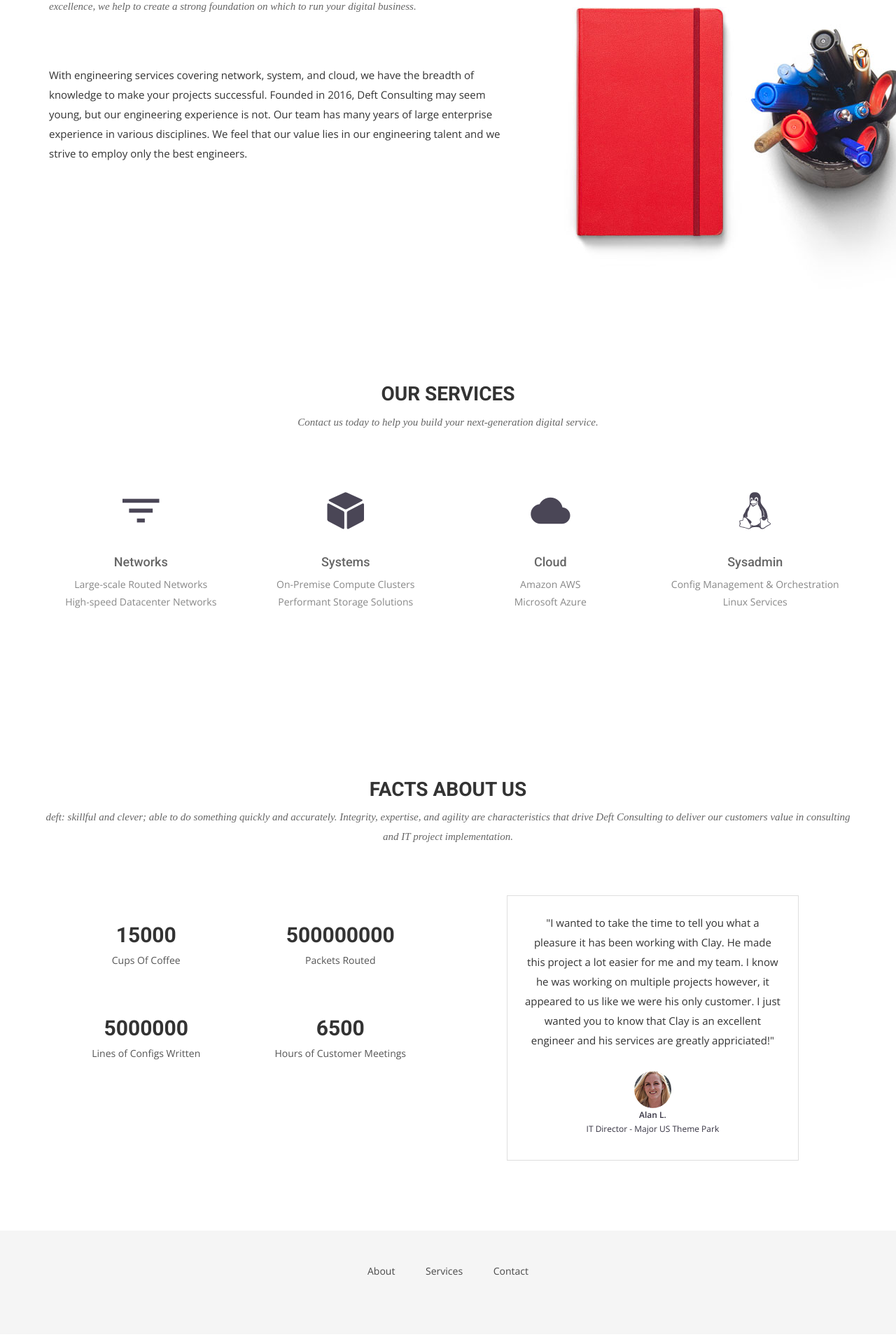
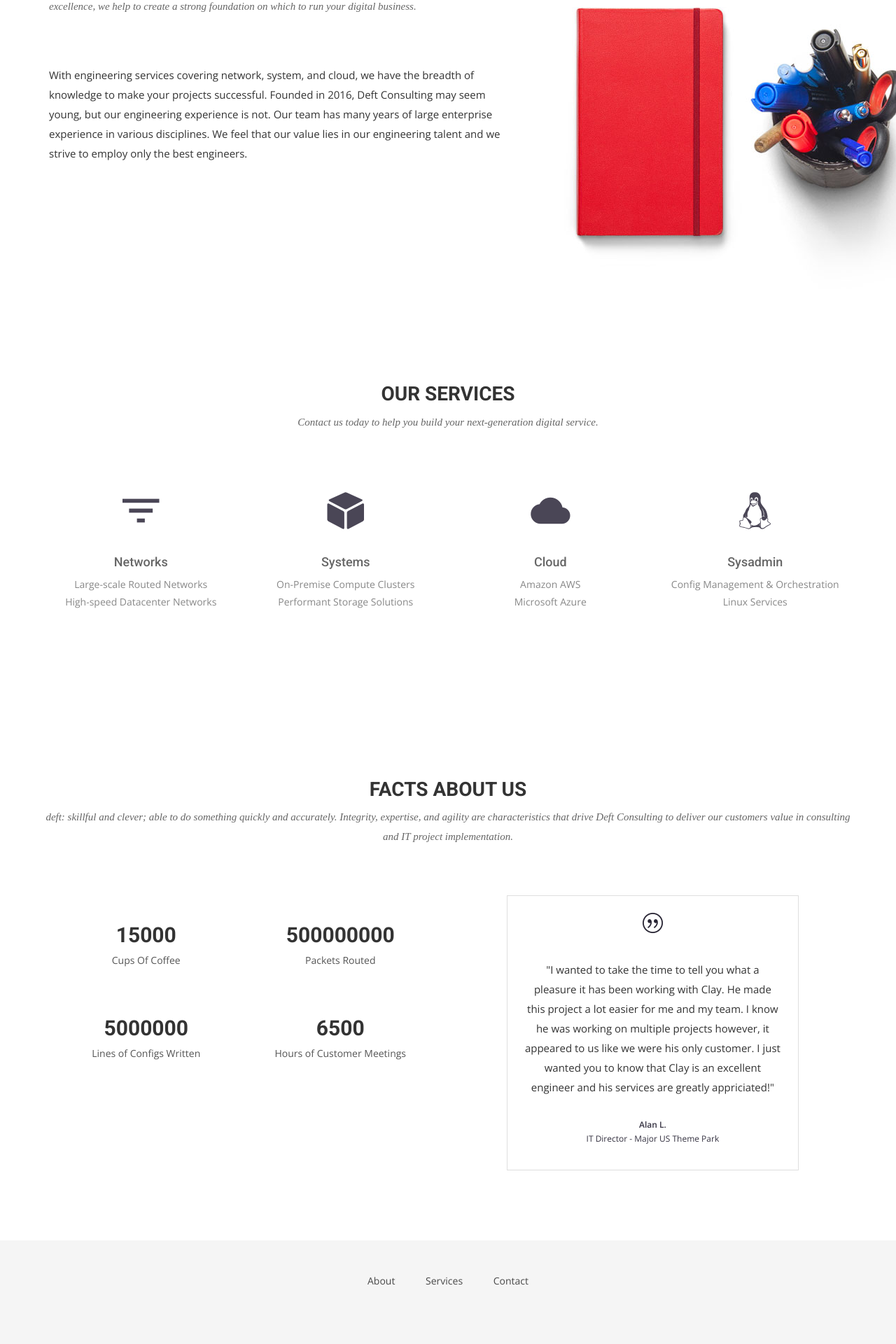
Before and after one commit to deftconsulting/deftconsulting.github.io, a Jekyll site: the page built from index.html, in a window 1280 px wide. Shown: the part 989-2909 px from the top of the page at 70% size. Built offline with Jekyll 4.4.1, drawn with Linux system fonts in a browser that asks for light colours; nearby versions of some CDN libraries; some web fonts are replaced.

Commit message:
fixed the removal of customer image

```diff
--- a/index.html
+++ b/index.html
@@ -129,9 +129,9 @@ permalink: /
         <div class="testimonial-carousel">
           <div id="testimonial-slider" class="owl-carousel">
             <div>
+                <img src="img/cotation.png" alt="IMG">
                 <p>"I wanted to take the time to tell you what a pleasure it has been working with Clay. He made this project a lot easier for me and my team.  I know he was working on multiple projects however, it appeared to us like we were his only customer. I just wanted you to know that Clay is an excellent engineer and his services are greatly appriciated!"</p>
                 <div class="user">
-                  <img src="img/item-img1.jpg" alt="Pepole">
                   <p><span>Alan L.</span> IT Director - Major US Theme Park</p>
                 </div>
             </div>
```
